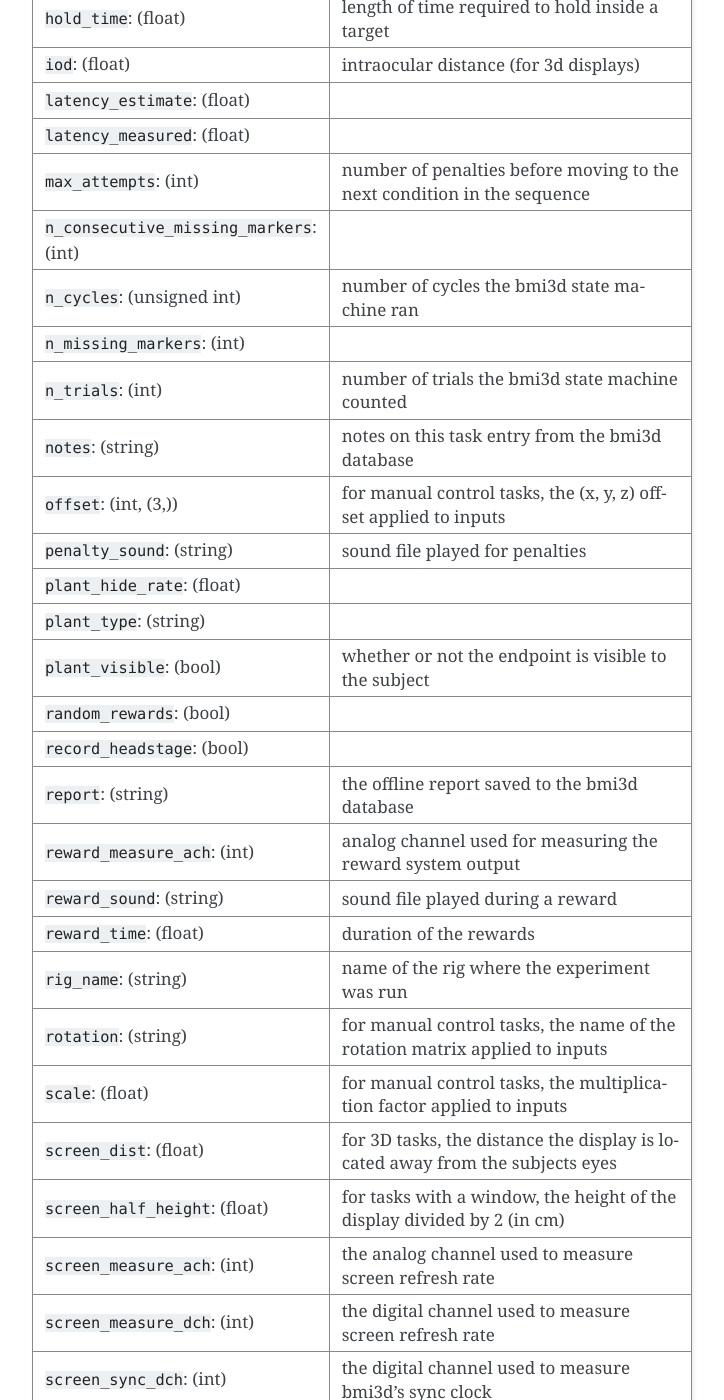
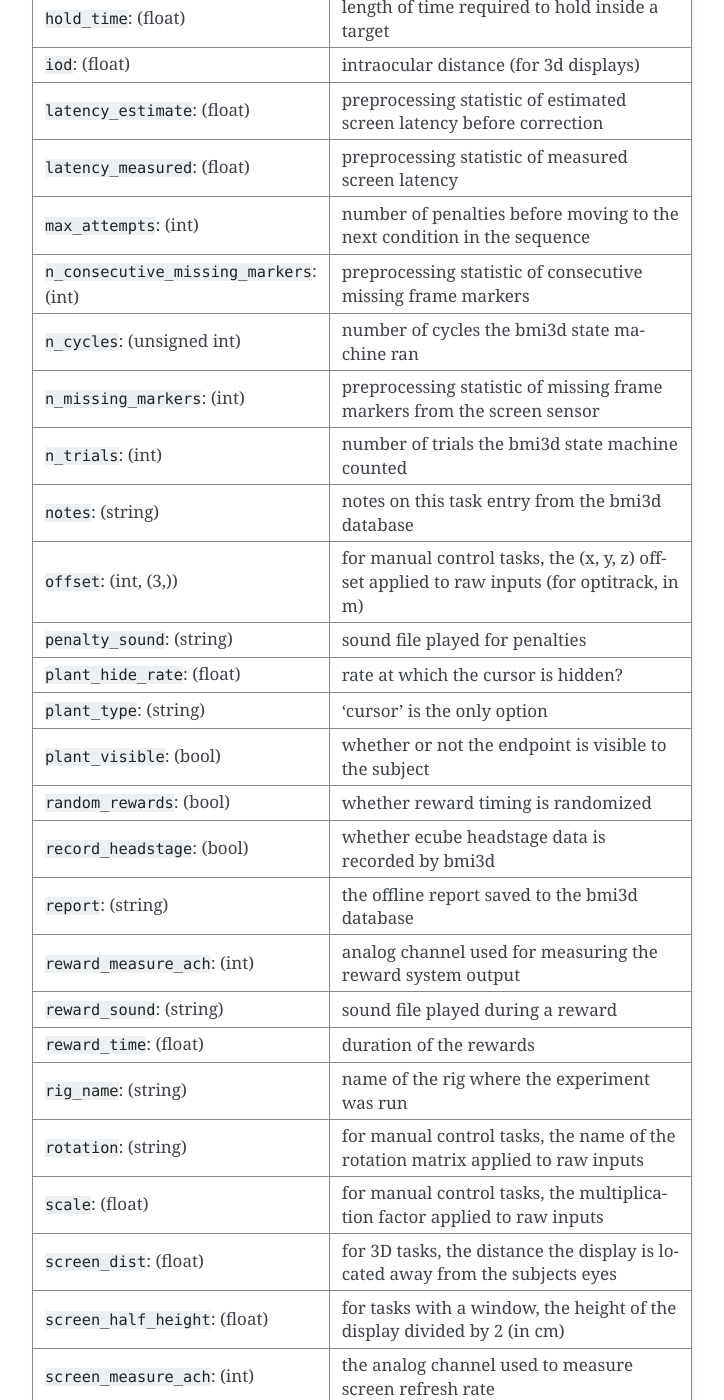
Before and after one commit to aolabNeuro/analyze, a Sphinx documentation site: the page built from docs/source/preproc.rst, in a window 1280 px wide and 1400 px high, scrolled down 4840 px. Shown: the whole window, without its empty margins (388-1112 px from the left). Built offline with Sphinx 7.4.7, drawn with Linux system fonts in a browser that asks for light colours; some of the changed text lies outside the part shown.

Commit message:
address ryan's comments

```diff
--- a/docs/source/preproc.rst
+++ b/docs/source/preproc.rst
@@ -106,7 +106,7 @@ Information about things that change on every cycle of the finite state machine
    * - Field
      - Contents
    * - ``cursor`` (float, (3,))
-     - (x, z, y) cursor coordinates
+     - (x, z, y) cursor coordinates (in cm)
    * - ``sync_square`` (bool)
      - State of the sync square
    * - ``manual_input`` (float, (3,))
@@ -229,35 +229,35 @@ The `exp_metadata` dataset contains
    * - ``iod``: (float)
      - intraocular distance (for 3d displays)
    * - ``latency_estimate``: (float)
-     -
+     - preprocessing statistic of estimated screen latency before correction
    * - ``latency_measured``: (float)
-     -
+     - preprocessing statistic of measured screen latency
    * - ``max_attempts``: (int)
      - number of penalties before moving to the next condition in the sequence
    * - ``n_consecutive_missing_markers``: (int)
-     -
+     - preprocessing statistic of consecutive missing frame markers
    * - ``n_cycles``: (unsigned int)
      - number of cycles the bmi3d state machine ran
    * - ``n_missing_markers``: (int)
-     -
+     - preprocessing statistic of missing frame markers from the screen sensor
    * - ``n_trials``: (int)
      - number of trials the bmi3d state machine counted
    * - ``notes``: (string)
      - notes on this task entry from the bmi3d database
    * - ``offset``: (int, (3,))
-     - for manual control tasks, the (x, y, z) offset applied to inputs
+     - for manual control tasks, the (x, y, z) offset applied to raw inputs (for optitrack, in m)
    * - ``penalty_sound``: (string)
      - sound file played for penalties
    * - ``plant_hide_rate``: (float)
-     -
+     - rate at which the cursor is hidden?
    * - ``plant_type``: (string)
-     -
+     - 'cursor' is the only option
    * - ``plant_visible``: (bool)
      - whether or not the endpoint is visible to the subject
    * - ``random_rewards``: (bool)
-     -
+     - whether reward timing is randomized
    * - ``record_headstage``: (bool)
-     -
+     - whether ecube headstage data is recorded by bmi3d
    * - ``report``: (string)
      - the offline report saved to the bmi3d database
    * - ``reward_measure_ach``: (int)
@@ -269,9 +269,9 @@ The `exp_metadata` dataset contains
    * - ``rig_name``: (string)
      - name of the rig where the experiment was run
    * - ``rotation``: (string)
-     - for manual control tasks, the name of the rotation matrix applied to inputs
+     - for manual control tasks, the name of the rotation matrix applied to raw inputs
    * - ``scale``: (float)
-     - for manual control tasks, the multiplication factor applied to inputs
+     - for manual control tasks, the multiplication factor applied to raw inputs
    * - ``screen_dist``: (float)
      - for 3D tasks, the distance the display is located away from the subjects eyes
    * - ``screen_half_height``: (float)
@@ -283,7 +283,7 @@ The `exp_metadata` dataset contains
    * - ``screen_sync_dch``: (int)
      - the digital channel used to measure bmi3d's sync clock
    * - ``screen_sync_nidaq_pin``: (int)
-     -
+     - pin used by bmi3d to send clock pulses
    * - ``sequence``: (string)
      - the name of the bmi3d sequence used in this task
    * - ``sequence_params``: (string)
@@ -329,7 +329,7 @@ The `exp_metadata` dataset contains
    * - ``trials_per_reward``: (float)
      - how many successful trials are required before a reward is delivered
    * - ``velocity_control``: (bool)
-     -
+     - for manual control tasks, whether the cursor is under velocity control (true) or position control (false)
    * - ``wait_time``: (float)
      - time between each trial (if autostart is disabled)
    * - ``window_size``: (int, (2,))
```
Also changed, not shown: 2 other files.
